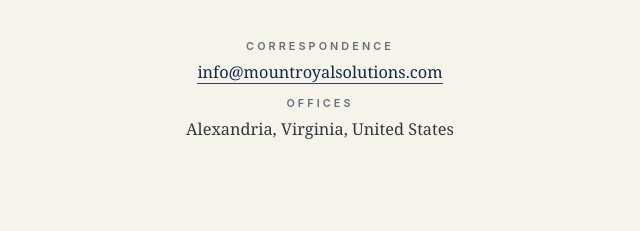
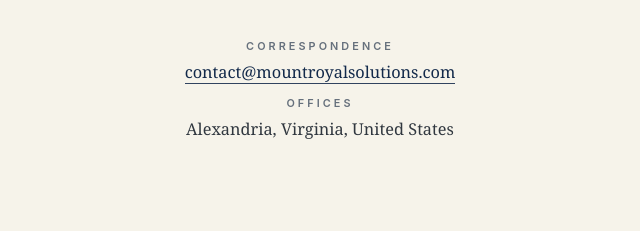
Before and after one commit to tropisenholding/mountroyal-website, a plain HTML site: page index.html in a window 1280 px wide. Shown: the part 6966-7197 px from the top of the page, 320-960 px from the left. Drawn offline with Linux system fonts and the light colour scheme.

Commit message:
Use contact@ as the published correspondence address

```diff
--- a/index.html
+++ b/index.html
@@ -312,7 +312,7 @@
     <div style="text-align:center"><button type="submit">Send Inquiry</button></div>
   </form>
   <div class="details">
-    <div><b>Correspondence</b><a href="mailto:info@mountroyalsolutions.com">info@mountroyalsolutions.com</a></div>
+    <div><b>Correspondence</b><a href="mailto:contact@mountroyalsolutions.com">contact@mountroyalsolutions.com</a></div>
     <div><b>Offices</b>Alexandria, Virginia, United States</div>
   </div>
 </section>
```
